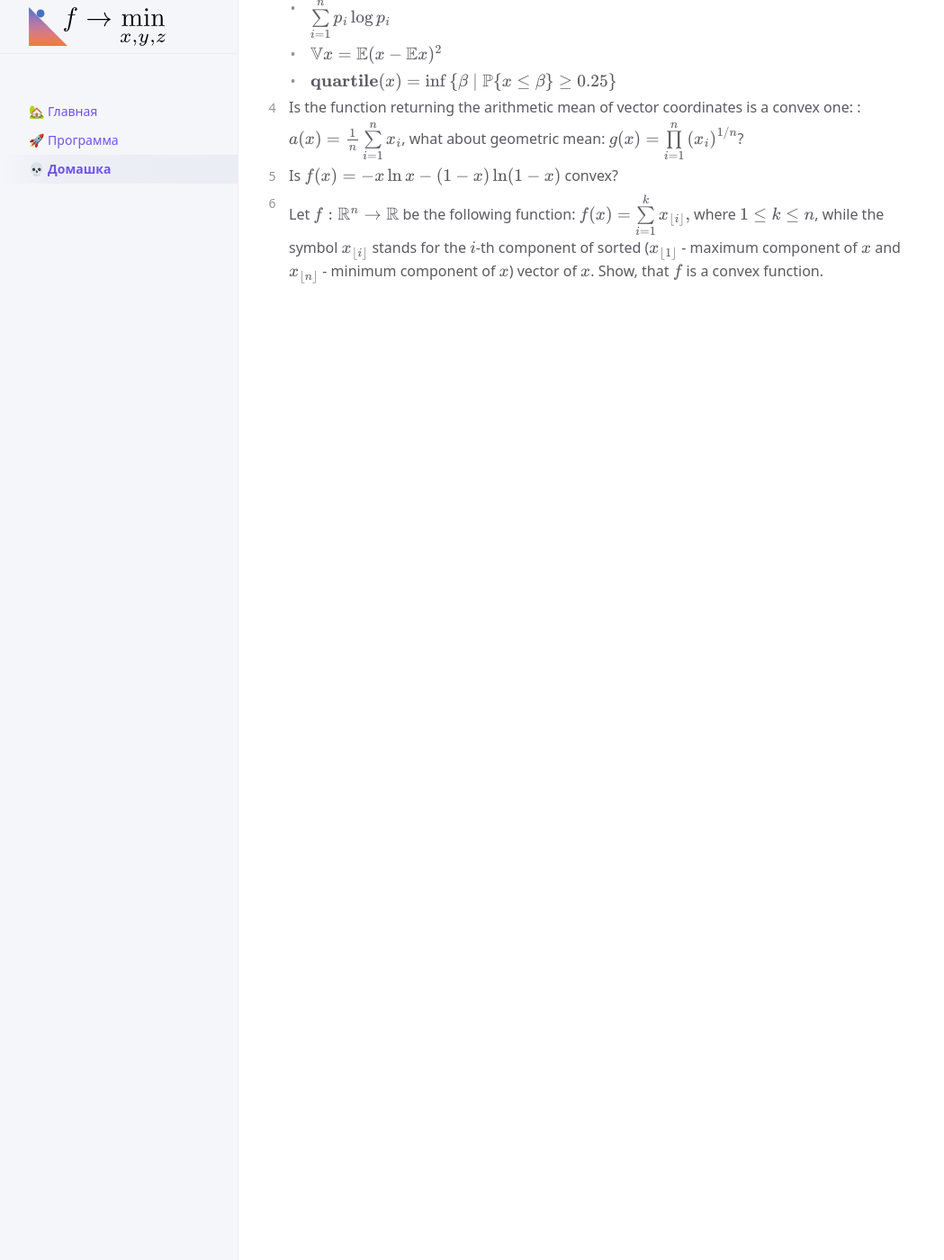
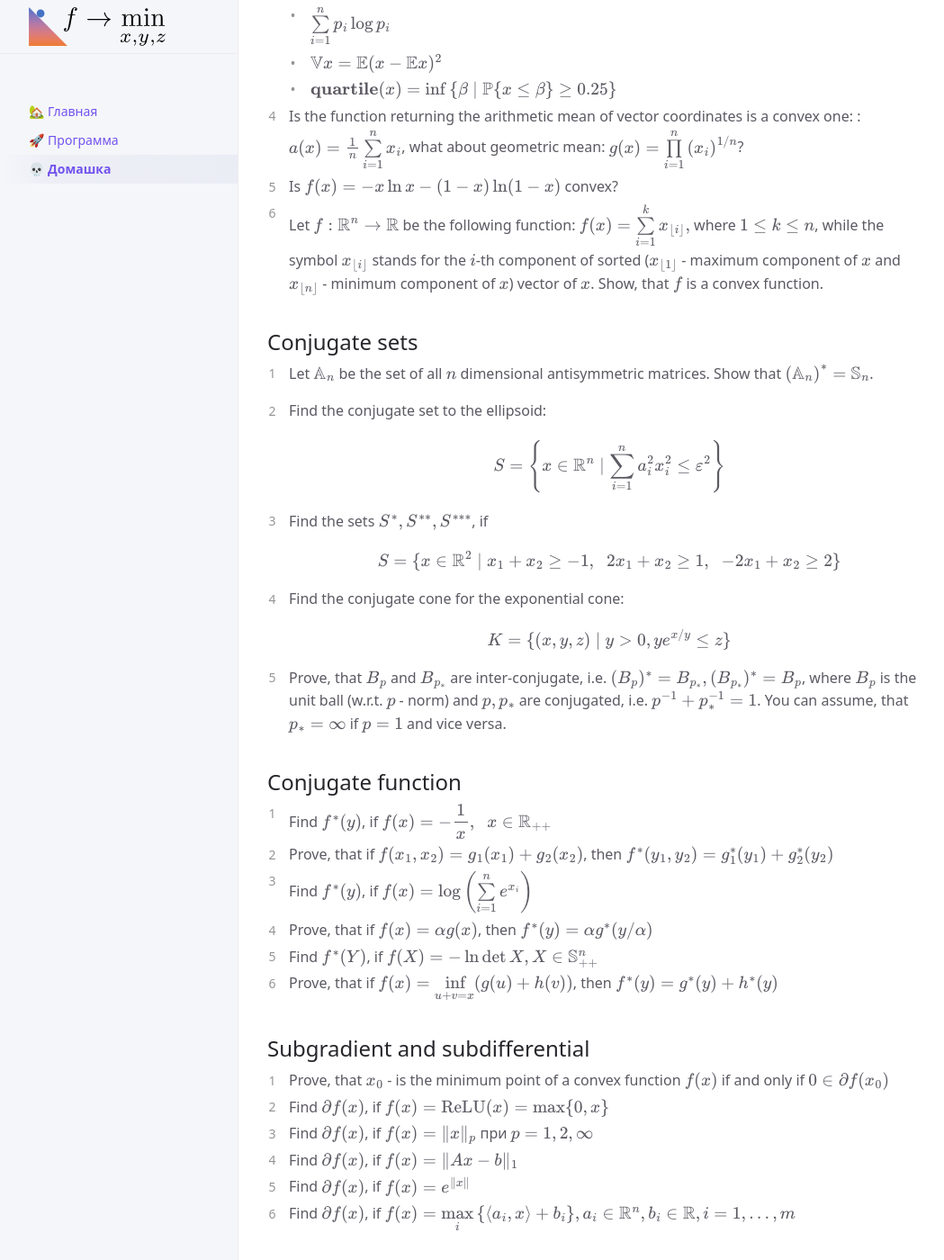
Before and after one commit to MerkulovDaniil/mipt21, a Jekyll site: the page built from homeworks.md, in a window 1280 px wide and 1400 px high, scrolled down 2626 px. Shown: the whole window at 90% size, without its empty margins (107-1156 px from the left). Built offline with Jekyll 4.4.1, drawn with Linux system fonts in a browser that asks for light colours; our own code applies the rules of GitHub Pages for plain Markdown files; formulas are drawn with MathJax 3; a script that is not in the unit is left out; before the commit the page ends 2989 px from its top, so only the background shows below that; some of the changed text lies outside the part shown.

Commit message:
Update homeworks.md

```diff
--- a/homeworks.md
+++ b/homeworks.md
@@ -105,3 +105,42 @@ Hint: For $$0 \leq \theta \leq 1$$ it is valid, that $$a^\theta b^{1 - \theta} \
     f(x) = \sum\limits_{i=1}^k x_{\lfloor i \rfloor},
     $$
     where $$1 \leq k \leq n$$, while the symbol $$x_{\lfloor i \rfloor}$$ stands for the $$i$$-th component of sorted ($$x_{\lfloor 1 \rfloor}$$ - maximum component of $$x$$ and $$x_{\lfloor n \rfloor}$$ - minimum component of $$x$$) vector of $$x$$. Show, that $$f$$ is a convex function.
+
+
+## Conjugate sets
+
+1. Let $$\mathbb{A}_n$$ be the set of all $$n$$ dimensional antisymmetric matrices. Show that $$\left( \mathbb{A}_n\right)^* = \mathbb{S}_n$$.
+1. Find the conjugate set to the ellipsoid:
+
+    $$
+     S = \left\{ x \in \mathbb{R}^n \mid \sum\limits_{i = 1}^n a_i^2 x_i^2 \le \varepsilon^2 \right\}
+    $$
+1. Find the sets $$S^{*}, S^{**}, S^{***}$$, if
+
+    $$
+    S = \{ x \in \mathbb{R}^2 \mid x_1 + x_2 \ge -1, \;\; 2x_1 + x_2 \ge 1, \;\; -2x_1 + x_2 \ge 2\}
+    $$
+1. Find the conjugate cone for the exponential cone:
+
+    $$
+    K = \{(x, y, z) \mid y > 0, y e^{x/y} \leq z\}
+    $$
+1. Prove, that $$B_p$$ and $$B_{p_*}$$ are inter-conjugate, i.e. $$(B_p)^* = B_{p_*}, (B_{p_*})^* = B_p$$, where $$B_p$$ is the unit ball (w.r.t. $$p$$ - norm) and $$p, p_*$$ are conjugated, i.e. $$p^{-1} + p^{-1}_* = 1$$. You can assume, that $$p_* = \infty$$ if $$p = 1$$ and vice versa.
+
+## Conjugate function
+
+1. Find $$f^*(y)$$, if $$f(x) = -\dfrac{1}{x}, \;\; x\in \mathbb{R}_{++}$$
+1. Prove, that if $$f(x_1, x_2) = g_1(x_1) + g_2(x_2)$$, then $$f^*(y_1, y_2) = g_1^*(y_1) + g_2^*(y_2)$$
+1. Find $$f^*(y)$$, if $$f(x) = \log \left( \sum\limits_{i=1}^n e^{x_i} \right)$$
+1. Prove, that if $$f(x) = \alpha g(x)$$, then $$f^*(y) = \alpha g^*(y/\alpha)$$
+1. Find $$f^*(Y)$$, if $$f(X) = - \ln \det X, X \in \mathbb{S}^n_{++}$$
+1. Prove, that if $$f(x) = \inf\limits_{u+v = x} (g(u) + h(v))$$, then $$f^*(y) = g^*(y) + h^*(y)$$
+
+## Subgradient and subdifferential
+
+1. Prove, that $$x_0$$ - is the minimum point of a convex function $$f(x)$$ if and only if $$0 \in \partial f(x_0)$$
+1. Find $$\partial f(x)$$, if $$f(x) = \text{ReLU}(x) = \max \{0, x\}$$
+1. Find $$\partial f(x)$$, if $$f(x) = \|x\|_p$$ при $$p = 1,2, \infty$$
+1. Find $$\partial f(x)$$, if $$f(x) = \|Ax - b\|_1$$
+1. Find $$\partial f(x)$$, if $$f(x) = e^{\|x\|}$$
+1. Find $$\partial f(x)$$, if $$f(x) = \max\limits_i\left\{ \langle a_i, x\rangle + b_i \right\}, a_i \in \mathbb{R}^n, b_i \in \mathbb{R}, i = 1, \ldots, m$$
```
Also changed, not shown: other parts of homeworks.md (+1 -1 lines).
